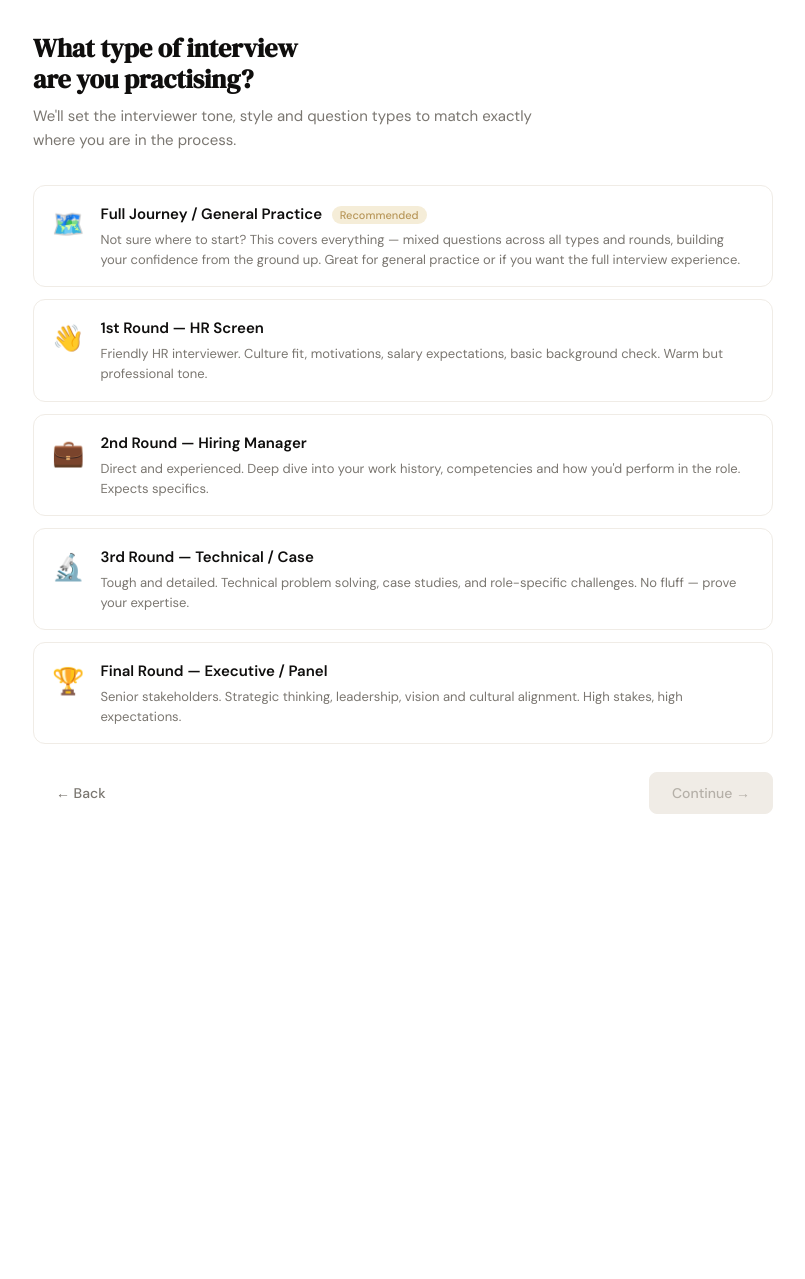
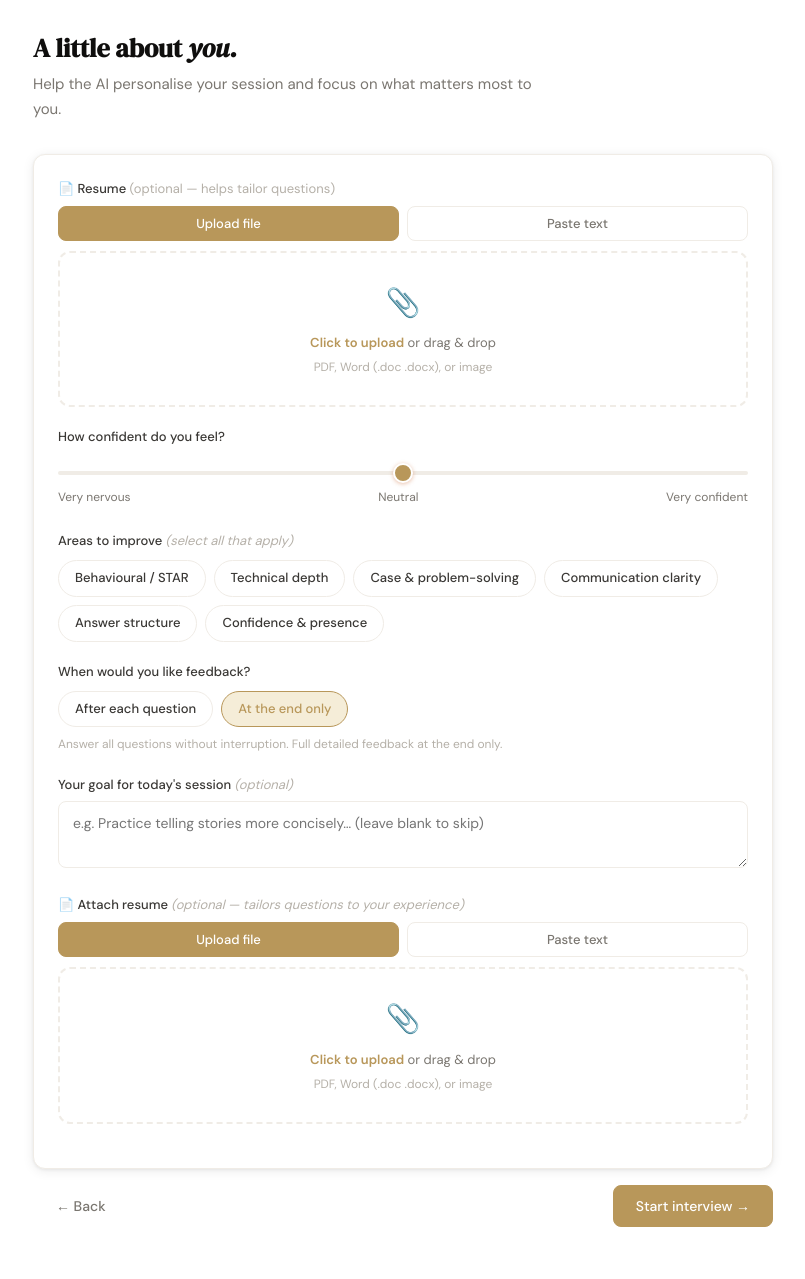
Before and after one commit to akicihilal93-droid/interviewcoach, a website: page index.html in a window 1280 px wide. Shown: the part 83-1362 px from the top of the page, without its empty margins (237-1042 px from the left). Before the commit the page ends 977 px from the top, so only its background shows below. Drawn offline with nearby package versions, Linux system fonts and the light colour scheme.

Commit message:
Add files via upload

```diff
--- a/index.html
+++ b/index.html
@@ -3,6 +3,9 @@
 <head>
 <meta charset="UTF-8" />
 <meta name="viewport" content="width=device-width, initial-scale=1.0"/>
+<meta http-equiv="Cache-Control" content="no-cache, no-store, must-revalidate"/>
+<meta http-equiv="Pragma" content="no-cache"/>
+<meta http-equiv="Expires" content="0"/>
 <script src="https://unpkg.com/@supabase/supabase-js@2.39.3/dist/umd/supabase.min.js"></script>
 <script>
   window._supabaseClient = window.supabase.createClient(
@@ -602,74 +605,19 @@
 
   <!-- ═══ SCREEN 1: Upload ═══ -->
   <!-- ═══ SCREEN 1b: Round Selection ═══ -->
+  <!-- ═══ SCREEN 1: A little about you ═══ -->
   <div id="screen-round" class="screen active">
-    <h2>What type of interview<br>are you practising?</h2>
-    <p class="subtitle">We'll set the interviewer tone, style and question types to match exactly where you are in the process.</p>
-
-    <div style="display:grid; gap:12px; margin-bottom:28px;">
-
-      <div class="round-card" onclick="selectRound('full')" data-round="full">
-        <div class="round-icon">🗺️</div>
-        <div class="round-info">
-          <div class="round-title">Full Journey / General Practice <span style="font-size:11px; background:var(--accent-light); color:var(--accent); padding:2px 8px; border-radius:10px; margin-left:6px; font-weight:500;">Recommended</span></div>
-          <div class="round-desc">Not sure where to start? This covers everything — mixed questions across all types and rounds, building your confidence from the ground up. Great for general practice or if you want the full interview experience.</div>
-        </div>
-      </div>
-
-      <div class="round-card" onclick="selectRound('hr')" data-round="hr">
-        <div class="round-icon">👋</div>
-        <div class="round-info">
-          <div class="round-title">1st Round — HR Screen</div>
-          <div class="round-desc">Friendly HR interviewer. Culture fit, motivations, salary expectations, basic background check. Warm but professional tone.</div>
-        </div>
-      </div>
-
-      <div class="round-card" onclick="selectRound('hiring')" data-round="hiring">
-        <div class="round-icon">💼</div>
-        <div class="round-info">
-          <div class="round-title">2nd Round — Hiring Manager</div>
-          <div class="round-desc">Direct and experienced. Deep dive into your work history, competencies and how you'd perform in the role. Expects specifics.</div>
-        </div>
-      </div>
-
-      <div class="round-card" onclick="selectRound('technical')" data-round="technical">
-        <div class="round-icon">🔬</div>
-        <div class="round-info">
-          <div class="round-title">3rd Round — Technical / Case</div>
-          <div class="round-desc">Tough and detailed. Technical problem solving, case studies, and role-specific challenges. No fluff — prove your expertise.</div>
-        </div>
-      </div>
-
-      <div class="round-card" onclick="selectRound('exec')" data-round="exec">
-        <div class="round-icon">🏆</div>
-        <div class="round-info">
-          <div class="round-title">Final Round — Executive / Panel</div>
-          <div class="round-desc">Senior stakeholders. Strategic thinking, leadership, vision and cultural alignment. High stakes, high expectations.</div>
-        </div>
-      </div>
-
-    </div>
-
-    <div style="display:flex; justify-content:space-between; align-items:center;">
-      <button class="btn btn-ghost" onclick="window.location.href='onboarding.html'">← Back</button>
-      <button class="btn btn-primary" id="round-continue-btn" onclick="goToResume()" disabled>Continue →</button>
-    </div>
-  </div>
-
-  <!-- ═══ SCREEN 1c: Resume Upload ═══ -->
-  <div id="screen-resume" class="screen">
-    <h2>Upload your resume</h2>
-    <p class="subtitle">Optional — but the more context the AI has, the more tailored your questions will be.</p>
+    <h2>A little about <em>you.</em></h2>
+    <p class="subtitle">Help the AI personalise your session and focus on what matters most to you.</p>
 
     <div class="card">
-      <h3 style="margin-bottom:4px;">📄 Resume <span style="font-size:12px; font-weight:400; color:var(--ink4);">(optional)</span></h3>
-      <p style="font-size:12px; color:var(--ink4); margin-bottom:14px;">Helps the AI ask questions based on your actual experience.</p>
-
-      <div style="display:flex; gap:8px; margin-bottom:12px;">
+
+      <div class="field-group">
+        <label class="field-label">📄 Resume <span style="font-weight:400; text-transform:none; color:var(--ink4);">(optional — helps tailor questions)</span></label>
+        <div style="display:flex; gap:8px; margin-bottom:10px;">
           <button id="res-btn-upload" style="flex:1; padding:8px; font-size:13px; font-weight:500; border-radius:var(--radius-sm); cursor:pointer; border:1.5px solid var(--accent); background:var(--accent); color:white; font-family:'DM Sans',sans-serif;" onclick="showResUpload()">Upload file</button>
           <button id="res-btn-paste" style="flex:1; padding:8px; font-size:13px; font-weight:500; border-radius:var(--radius-sm); cursor:pointer; border:1.5px solid var(--paper3); background:white; color:var(--ink3); font-family:'DM Sans',sans-serif;" onclick="showResPaste()">Paste text</button>
         </div>
-
         <div id="res-upload-area">
           <div class="upload-zone">
             <input type="file" id="resume-file-input" accept=".pdf,.doc,.docx,.png,.jpg,.jpeg,.webp" onchange="handleFile('resume', this)"/>
@@ -679,41 +627,13 @@
           </div>
           <div id="resume-file-preview"></div>
         </div>
-
         <div id="res-paste-area" style="display:none;">
-        <textarea id="resume-text" rows="6" placeholder="Paste your resume text here…" style="width:100%; padding:10px 14px; border:1.5px solid var(--paper3); border-radius:var(--radius-sm); font-size:14px; font-family:'DM Sans',sans-serif; resize:vertical;"></textarea>
-      </div>
-    </div>
-
-    <div style="display:flex; justify-content:space-between; align-items:center; margin-top:8px;">
-      <button class="btn btn-ghost" onclick="goBack('screen-round')">← Back</button>
-      <div style="display:flex; gap:10px; align-items:center;">
-        <button onclick="goToOnboarding()" style="background:none; border:none; font-size:13px; color:var(--ink3); cursor:pointer; font-family:'DM Sans',sans-serif; padding:10px 0;">Skip →</button>
-        <button onclick="goToOnboarding()" style="background:var(--accent); color:white; border:none; padding:11px 26px; border-radius:var(--radius-sm); font-size:14px; font-weight:500; cursor:pointer; font-family:'DM Sans',sans-serif;">Continue →</button>
-      </div>
-    </div>
-  </div>
-
-  <!-- ═══ SCREEN 2: Onboarding Assessment ═══ -->
-  <div id="screen-onboarding" class="screen">
-    <h2>A few quick questions</h2>
-    <p class="subtitle">Help the AI personalise your session and focus on what matters most to you.</p>
-
-    <div class="card">
+          <textarea id="resume-text" rows="5" placeholder="Paste your resume text here…" style="width:100%; padding:10px 14px; border:1.5px solid var(--paper3); border-radius:var(--radius-sm); font-size:14px; font-family:'DM Sans',sans-serif; resize:vertical;"></textarea>
+        </div>
+      </div>
 
       <div class="field-group">
-        <label class="field-label">Interview type preference</label>
-        <div class="chips" id="int-type-chips">
-          <div class="chip selected" onclick="toggleMultiChip('intType',this,'general')">General mix</div>
-          <div class="chip" onclick="toggleMultiChip('intType',this,'behavioral')">Behavioural / STAR</div>
-          <div class="chip" onclick="toggleMultiChip('intType',this,'technical')">Technical</div>
-          <div class="chip" onclick="toggleMultiChip('intType',this,'case')">Case study</div>
-          <div class="chip" onclick="toggleMultiChip('intType',this,'hr')">HR / culture fit</div>
-        </div>
-      </div>
-
-      <div class="field-group">
-        <label class="field-label">How confident do you feel about this interview?</label>
+        <label class="field-label">How confident do you feel?</label>
         <div class="slider-wrap">
           <input type="range" id="confidence-slider" min="1" max="5" value="3" oninput="updateConfidence(this)"/>
           <div class="slider-labels">
@@ -725,7 +645,7 @@
       </div>
 
       <div class="field-group">
-        <label class="field-label">What areas do you want to improve? <em style="font-weight:400; color:var(--ink4)">(select all that apply)</em></label>
+        <label class="field-label">Areas to improve <em style="font-weight:400; color:var(--ink4)">(select all that apply)</em></label>
         <div class="chips" id="improve-chips">
           <div class="chip" onclick="toggleMultiChip('improve',this,'behavioral')">Behavioural / STAR</div>
           <div class="chip" onclick="toggleMultiChip('improve',this,'technical')">Technical depth</div>
@@ -746,18 +666,38 @@
       </div>
 
       <div class="field-group">
-        <label class="field-label">Your main goal for today's session <em style="font-weight:400; color:var(--ink4);">(optional)</em></label>
-        <textarea id="goal-text" rows="2" placeholder="e.g. I want to practice telling my work stories more concisely… (leave blank to skip)"></textarea>
+        <label class="field-label">Your goal for today's session <em style="font-weight:400; color:var(--ink4);">(optional)</em></label>
+        <textarea id="goal-text" rows="2" placeholder="e.g. Practice telling stories more concisely… (leave blank to skip)"></textarea>
+      </div>
+
+      <div class="field-group">
+        <label class="field-label">📄 Attach resume <em style="font-weight:400; color:var(--ink4); text-transform:none;">(optional — tailors questions to your experience)</em></label>
+        <div style="display:flex; gap:8px; margin-bottom:10px;">
+          <button id="res-btn-upload" style="flex:1; padding:8px; font-size:13px; font-weight:500; border-radius:var(--radius-sm); cursor:pointer; border:1.5px solid var(--accent); background:var(--accent); color:white; font-family:'DM Sans',sans-serif;" onclick="showResUpload()">Upload file</button>
+          <button id="res-btn-paste" style="flex:1; padding:8px; font-size:13px; font-weight:500; border-radius:var(--radius-sm); cursor:pointer; border:1.5px solid var(--paper3); background:white; color:var(--ink3); font-family:'DM Sans',sans-serif;" onclick="showResPaste()">Paste text</button>
+        </div>
+        <div id="res-upload-area">
+          <div class="upload-zone">
+            <input type="file" id="resume-file-input" accept=".pdf,.doc,.docx,.png,.jpg,.jpeg,.webp" onchange="handleFile('resume', this)"/>
+            <div class="upload-icon">📎</div>
+            <p><strong>Click to upload</strong> or drag & drop</p>
+            <p style="margin-top:4px; font-size:12px; color:var(--ink4);">PDF, Word (.doc .docx), or image</p>
+          </div>
+          <div id="resume-file-preview"></div>
+        </div>
+        <div id="res-paste-area" style="display:none;">
+          <textarea id="resume-text" rows="5" placeholder="Paste your resume text here…" style="width:100%; padding:10px 14px; border:1.5px solid var(--paper3); border-radius:var(--radius-sm); font-size:14px; font-family:'DM Sans',sans-serif; resize:vertical;"></textarea>
+        </div>
       </div>
     </div>
 
     <div style="display:flex; justify-content:space-between; align-items:center;">
-      <button class="btn btn-ghost" onclick="goBack('screen-resume')">← Back</button>
-      <button class="btn btn-primary" onclick="goToInterview()">Continue →</button>
-    </div>
-  </div>
-
-  <!-- ═══ SCREEN 4: Mock Interview ═══ -->
+      <button class="btn btn-ghost" onclick="window.location.href='onboarding.html'">← Back</button>
+      <button class="btn btn-primary" onclick="goToInterview()">Start interview →</button>
+    </div>
+  </div>
+
+  <!-- ═══ SCREEN 2: Mock Interview ═══ -->
   <div id="screen-interview" class="screen">
 
     <!-- Persona bar -->
@@ -994,10 +934,10 @@ function setScreen(id) {
 }
 const stepMap = {
   'screen-apikey':    '',
-  'screen-round':     'Step 1 of 4',
-  'screen-resume':    'Step 2 of 4',
-  'screen-onboarding':'Step 3 of 4',
-  'screen-interview': 'Step 4 of 4',
+  'screen-round':     'Step 1 of 2',
+  'screen-onboarding':'Step 1 of 2',
+  'screen-resume':    'Step 1 of 2',
+  'screen-interview': 'Step 2 of 2',
   'screen-report':    'Step 5 of 5'
 };
 function setStepIndicator(screenId) {
@@ -1254,13 +1194,13 @@ function updateConfidence(el) {
 function goBack(screenId) { setScreen(screenId); setStepIndicator(screenId); }
 
 function goToResume() {
-  setScreen('screen-resume');
-  setStepIndicator('screen-resume');
+  setScreen('screen-round');
+  setStepIndicator('screen-round');
 }
 
 function goToOnboarding() {
-  setScreen('screen-onboarding');
-  setStepIndicator('screen-onboarding');
+  setScreen('screen-round');
+  setStepIndicator('screen-round');
 }
 
 function goToWarmup() {
@@ -1275,6 +1215,12 @@ function goToWarmup() {
 function goToInterview() {
   state.goal = ($('goal-text') && $('goal-text').value) || '';
   state.candidateName = ($('candidate-name') && $('candidate-name').value.trim()) || '';
+  state.feedbackPref = state.feedbackPref || 'end_only';
+  state.round = state.round || 'full'; // default to full journey
+  setScreen('screen-interview');
+  setStepIndicator('screen-interview');
+  initInterview();
+}
   state.feedbackPref = state.feedbackPref || 'after_each';
   setScreen('screen-interview');
   setStepIndicator('screen-interview');
```
Lines whose indentation alone changed are shown as unchanged.
